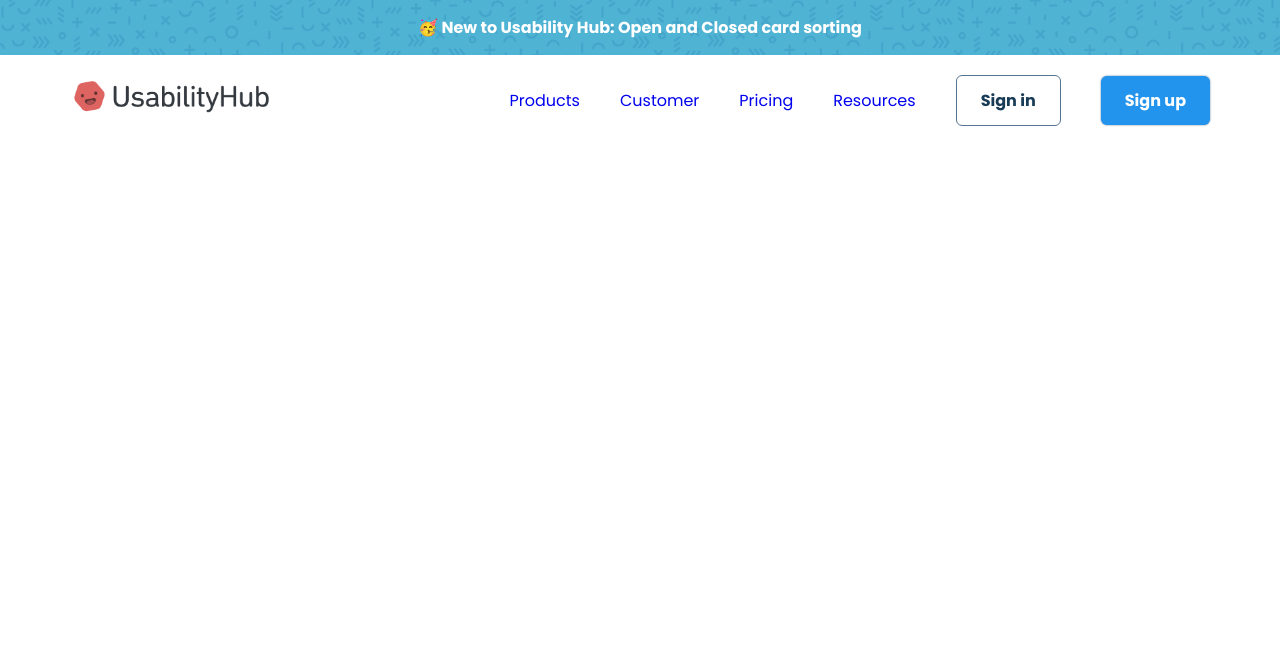
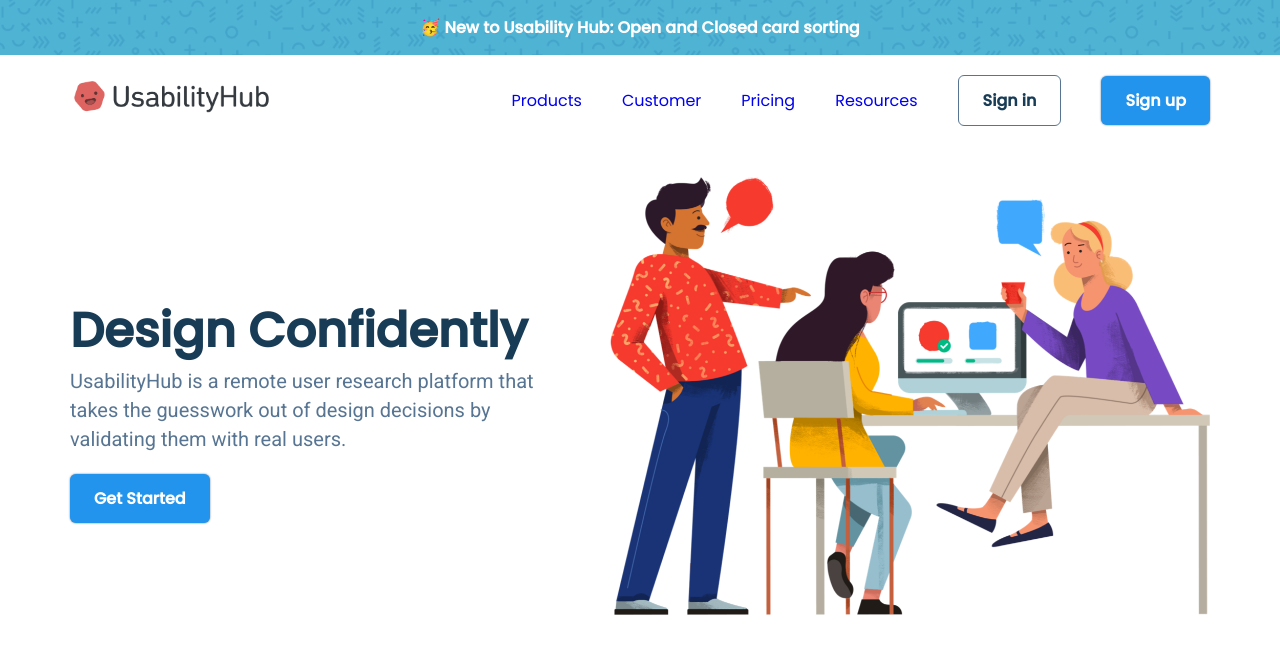
Before and after one commit to shankarjatin/frontend_design_web, a plain HTML site: page index.html in a window 1280 px wide. Drawn offline with Linux system fonts and the light colour scheme.

Commit message:
header section

```diff
--- a/index.html
+++ b/index.html
@@ -31,7 +31,20 @@
 </div>
 </div>
     </nav>
-<header></header>
+<header>
+    <div class="container header-section flex">
+        <div class="header-left">
+            <h1>
+                Design Confidently
+            </h1>
+            <p>UsabilityHub is a remote user research platform that takes the guesswork out of design decisions by validating them with real users.</p>
+<a href="" class="primary-button get-started-btn">Get Started</a>
+        </div>
+        <div class="header-right">
+            <img src="./assets/asset 2.png" alt="hero img" srcset="">
+        </div>
+    </div>
+</header>
 
 <section class="companies-section"></section>
 <section class="features-section"></section>
--- a/style.css
+++ b/style.css
@@ -1,5 +1,5 @@
-@import url('https://fonts.googleapis.com/css2?family=Poppins:wght@400;700&display=swap');
-@import url('https://fonts.googleapis.com/css2?family=Poppins:wght@400;700&family=Roboto:wght@400;700&display=swap');
+@import url('https://fonts.googleapis.com/css2?family=Poppins:wght@400;500&display=swap');
+@import url('https://fonts.googleapis.com/css2?family=Poppins:wght@400;500&family=Roboto:wght@400;700&display=swap');
 
 * {
     margin: 0;
@@ -122,3 +122,24 @@ ul{
     justify-content: end;
     gap:40px
 }
+
+/* header section */
+header{
+    padding: 50px var(--padding-inline-section);
+}
+.header-section{
+    justify-content: center;
+    gap: 50px;
+}
+.header-left{
+    max-width: 40vw;
+}
+.header-left h1{
+    margin-top: 20px;
+}
+.get-started-btn{
+    margin-top: 20px;
+}
+.header-right img{
+    width: 600px;
+}
```
